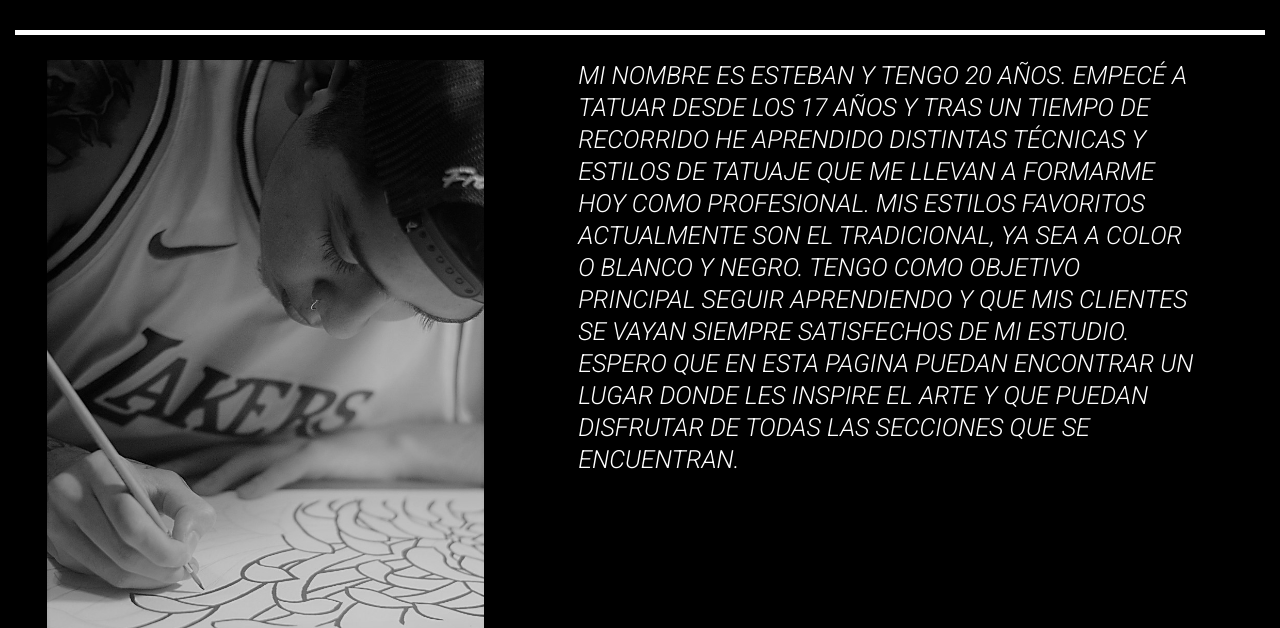
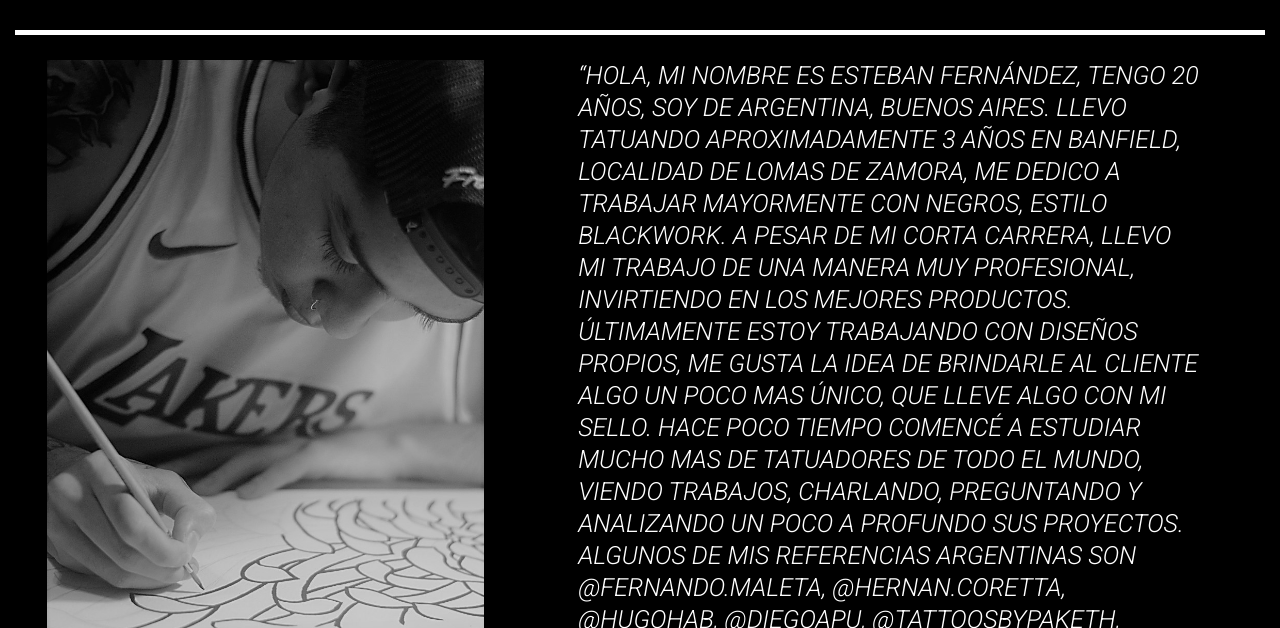
Before and after one commit to tomassuarezz/Tattoo-by-Esti, a website: page index.html in a window 1280 px wide. Shown: the part 172-800 px from the top of the page. Drawn offline with nearby package versions, Linux system fonts and the light colour scheme.

Commit message:
modificando la biografia

```diff
--- a/index.html
+++ b/index.html
@@ -65,7 +65,7 @@
         <div class="col-lg-12 col-xs-12 row justify-content-around biografia__index">
           <img class="biografia_index--imagen" src="assets/estiindex.jpg" alt="tattoobyestiprincipal" width="400px">
 
-          <p class="biografia__index--parrafo">MI NOMBRE ES ESTEBAN Y TENGO 20 AÑOS. EMPECÉ A TATUAR DESDE LOS 17 AÑOS Y TRAS UN TIEMPO DE RECORRIDO HE APRENDIDO DISTINTAS TÉCNICAS Y ESTILOS DE TATUAJE QUE ME LLEVAN A FORMARME HOY COMO PROFESIONAL. MIS ESTILOS FAVORITOS ACTUALMENTE SON EL TRADICIONAL, YA SEA A COLOR O BLANCO Y NEGRO. TENGO COMO OBJETIVO PRINCIPAL SEGUIR APRENDIENDO Y QUE MIS CLIENTES SE VAYAN SIEMPRE SATISFECHOS DE MI ESTUDIO. ESPERO QUE EN ESTA PAGINA PUEDAN ENCONTRAR UN LUGAR DONDE LES INSPIRE EL ARTE Y QUE PUEDAN DISFRUTAR DE TODAS LAS SECCIONES QUE SE ENCUENTRAN. </p>
+          <p class="biografia__index--parrafo"> “Hola, mi nombre es Esteban Fernández, tengo 20 años, soy de Argentina, Buenos Aires. Llevo tatuando aproximadamente 3 años en Banfield, localidad de Lomas de Zamora, me dedico a trabajar mayormente con negros, estilo blackwork. A pesar de mi corta carrera, llevo mi trabajo de una manera muy profesional, invirtiendo en los mejores productos. Últimamente estoy trabajando con diseños propios, me gusta la idea de brindarle al cliente algo un poco mas único, que lleve algo con mi sello. Hace poco tiempo comencé a estudiar mucho mas de tatuadores de todo el mundo, viendo trabajos, charlando, preguntando y analizando un poco a profundo sus proyectos. Algunos de mis referencias argentinas son @fernando.maleta, @hernan.coretta, @hugohab, @diegoapu, @tattoosbypaketh, @elrosetattoo, @gakkinx, @hbnielsentattoo, @alexandergrim, entre otros.” </p>
         </div>
       </div>
 
```
